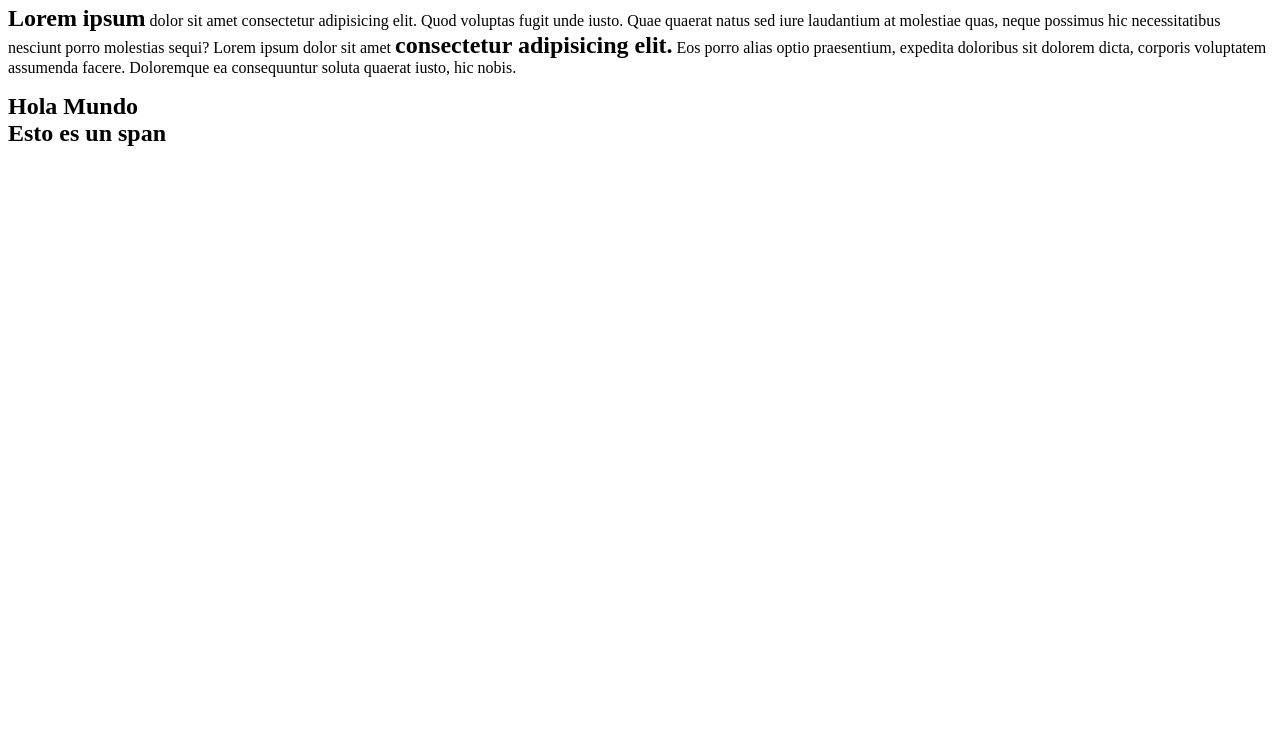
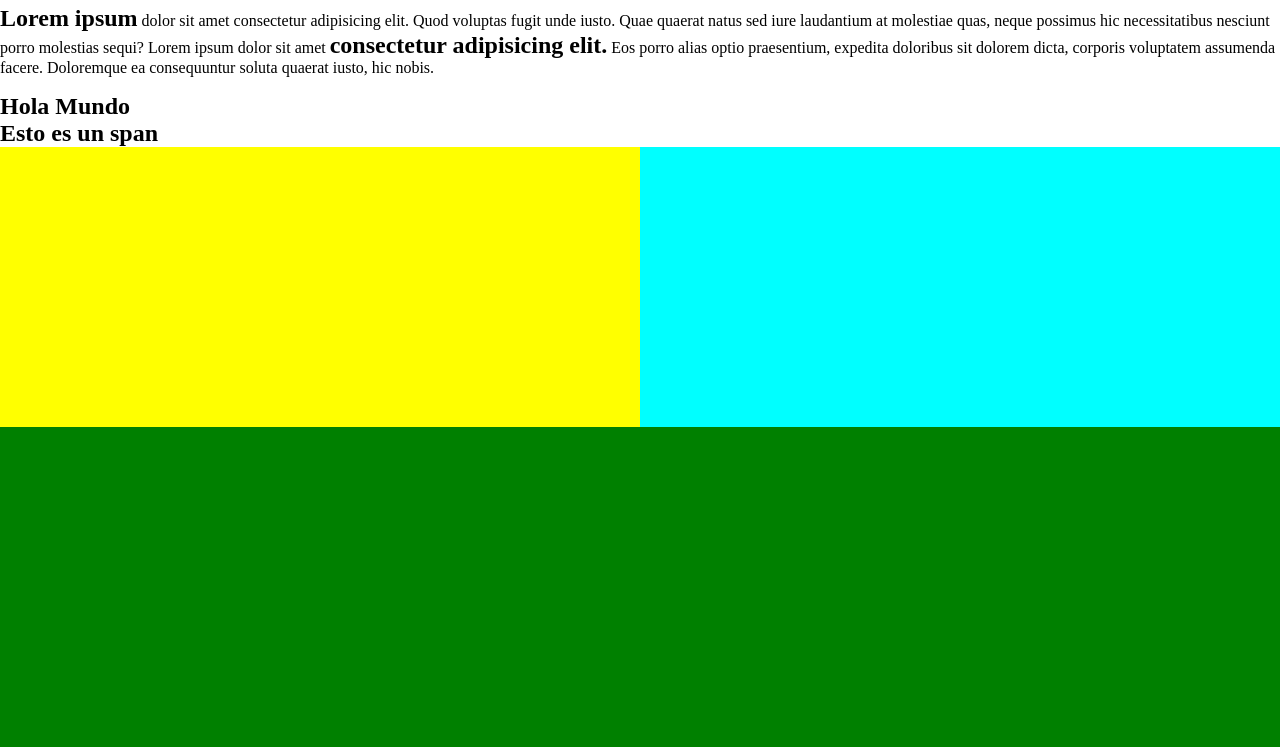
Before and after one commit to Paolariasg/Ciclo_3_MisionTIC, a plain HTML site: page Fundamentos_html/contenedores.html in a window 1280 px wide. Shown: the part 134-881 px from the top of the page. Before the commit the page ends 800 px from the top, so only its background shows below. Drawn offline with Linux system fonts and the light colour scheme.

Commit message:
contenedores

```diff
--- a/Fundamentos_html/contenedores.html
+++ b/Fundamentos_html/contenedores.html
@@ -30,6 +30,16 @@
     <!----Contenedor cabecera---->
     <div id="cabecera">
 
+        <!----Contenedor hijo 1---->
+        <div id="contTexto">
+
+        </div>
+
+        <!----Contenedor hijo 2---->
+        <div id="contImagen">
+
+        </div>
+
     </div>
     <!----Contenedor cuerpo---->
     <div id="cuerpo">
--- a/Fundamentos_html/estilo.css
+++ b/Fundamentos_html/estilo.css
@@ -12,3 +12,33 @@ h1{
     font-weight: bold;
     font-size: 1.5rem;
 }
+
+#cabecera{
+    background-color: red;
+    width: 100vw;
+    height: 35vh;
+}
+
+#cuerpo{
+    background-color: green;
+    width: 100%;
+    height: 40vh;
+}
+
+body{
+    margin: 0px;
+}
+
+#contTexto{
+    background-color: yellow;
+    width: 50%;
+    height: 100%;
+    float: left;
+}
+
+#contImagen{
+    background-color: aqua;
+    width: 50%;
+    height: 100%;
+    float:right;
+}
```
